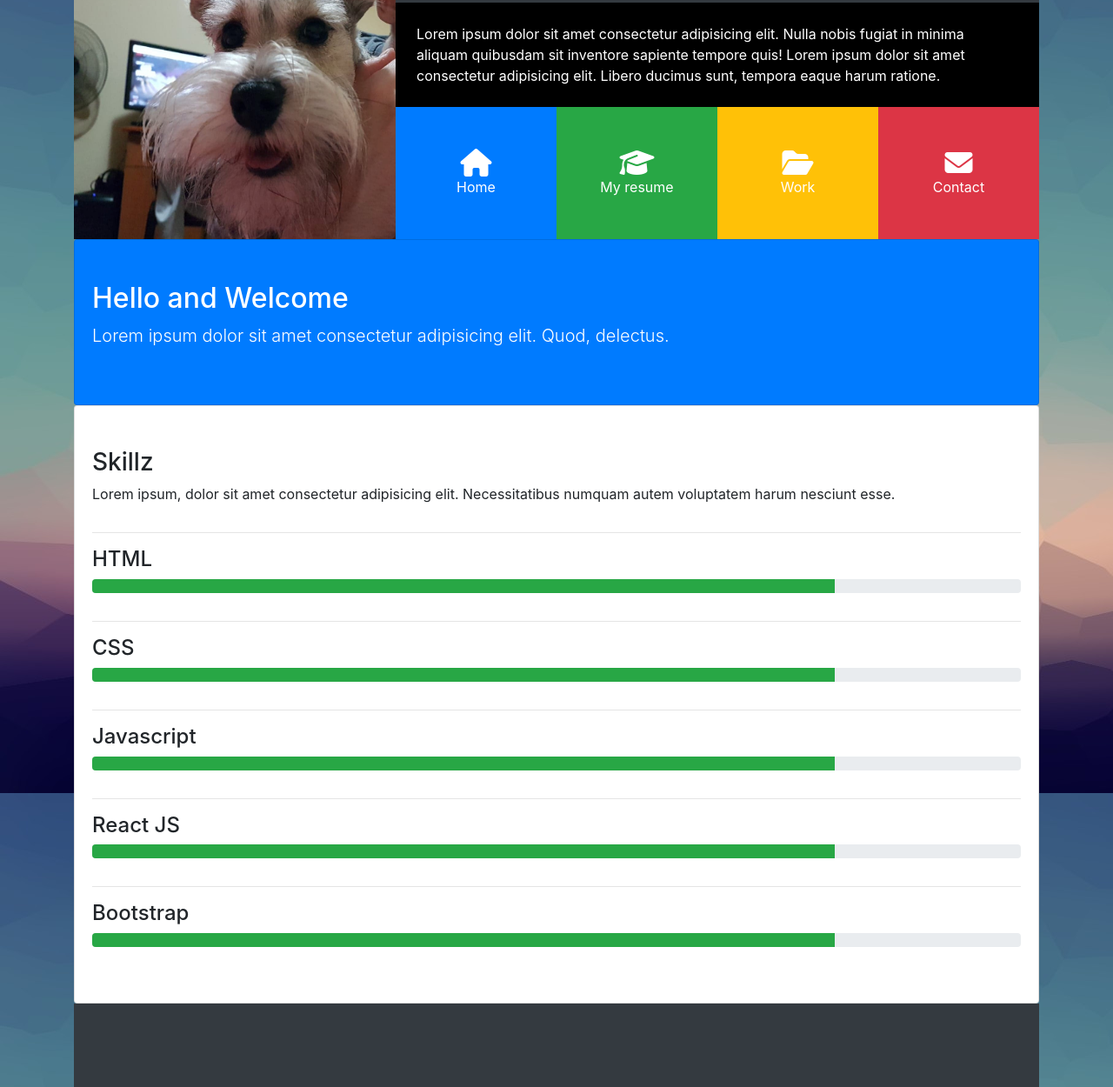
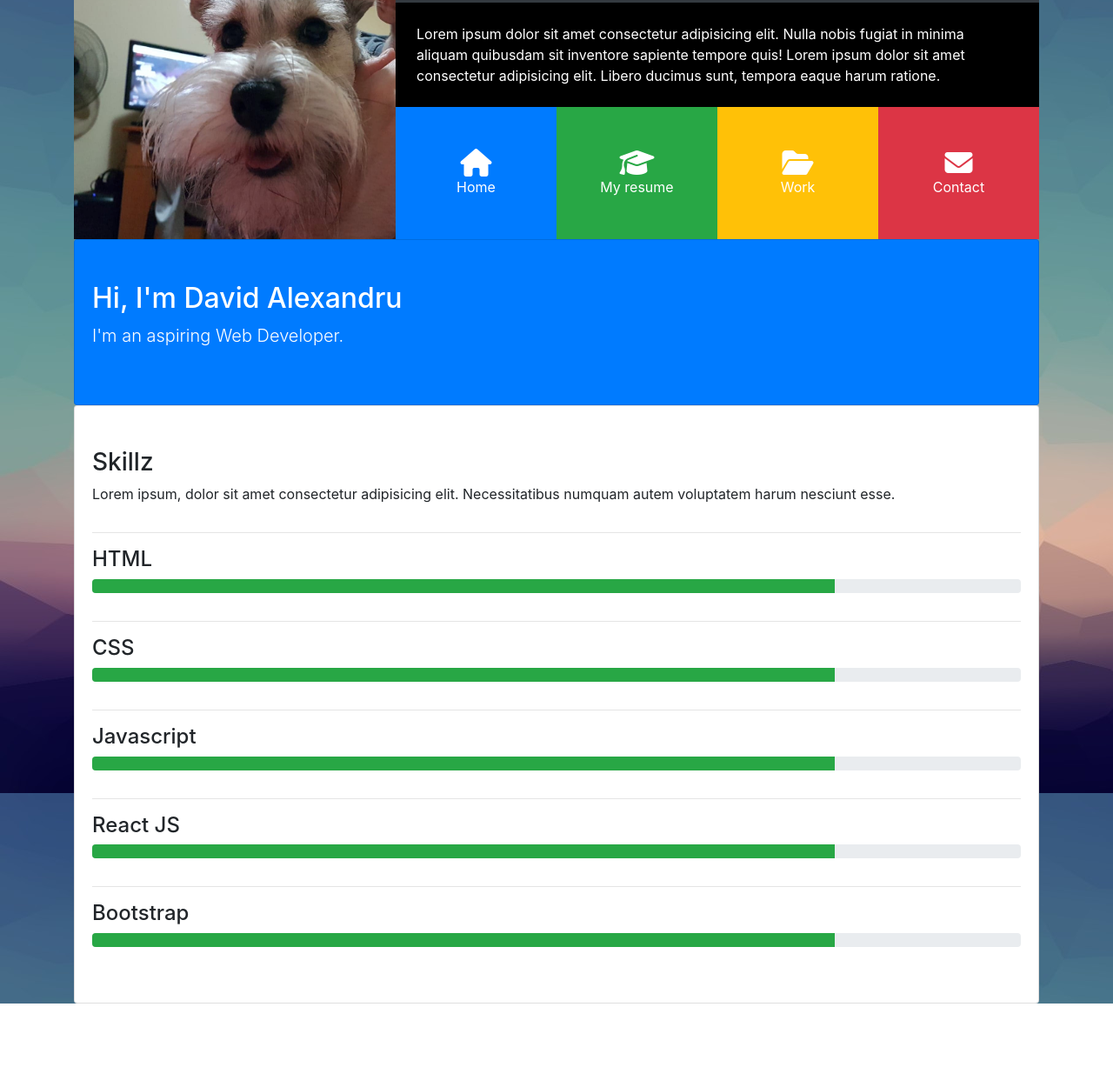
Before and after one commit to davidalexz/myCV-project, a plain HTML site: page index.html in a window 1280 px wide. Shown: the part 168-1418 px from the top of the page at 87% size. After the commit the page ends 1322 px from the top, so only its background shows below. Drawn offline with nearby package versions, Linux system fonts and the light colour scheme.

Commit message:
removed footer

```diff
--- a/index.html
+++ b/index.html
@@ -98,8 +98,8 @@
 
 			<div id="home" class="collapse show">
 				<div class="card card-body bg-primary text-white py-5">
-					<h2>Hello and Welcome</h2>
-					<p class="lead">Lorem ipsum dolor sit amet consectetur adipisicing elit. Quod, delectus.</p>
+					<h2>Hi, I'm David Alexandru</h2>
+					<p class="lead">I'm an aspiring Web Developer.</p>
 				</div>
 
 				<div class="card card-body py-5">
@@ -145,11 +145,11 @@
 			</div>
 
 			<!--Footer-->
-			<footer id="main-footer" class="p-5 bg-dark text-white">
+			<!-- <footer id="main-footer" class="p-5 bg-dark text-white">
 				<div class="row">
 					<div class="col-md-6"></div>
 				</div>
-			</footer>
+			</footer> -->
 		</div>
 
 		<script
```
